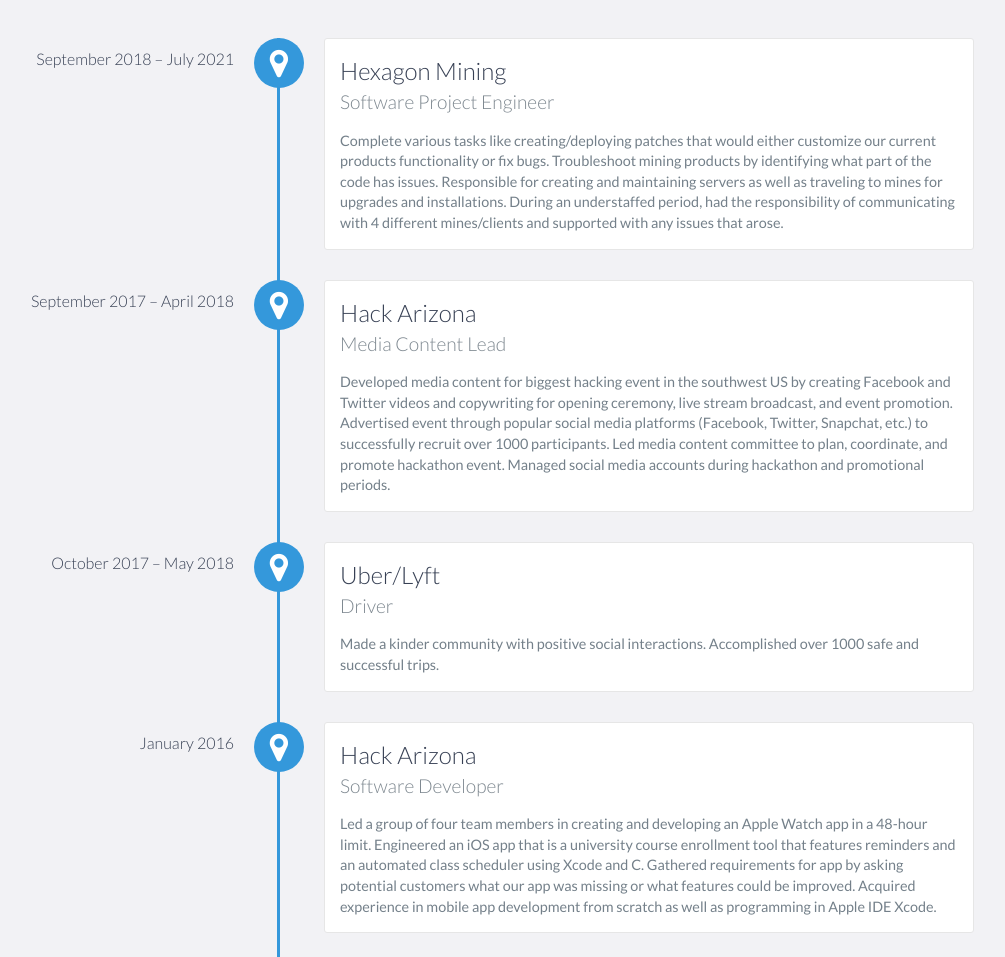
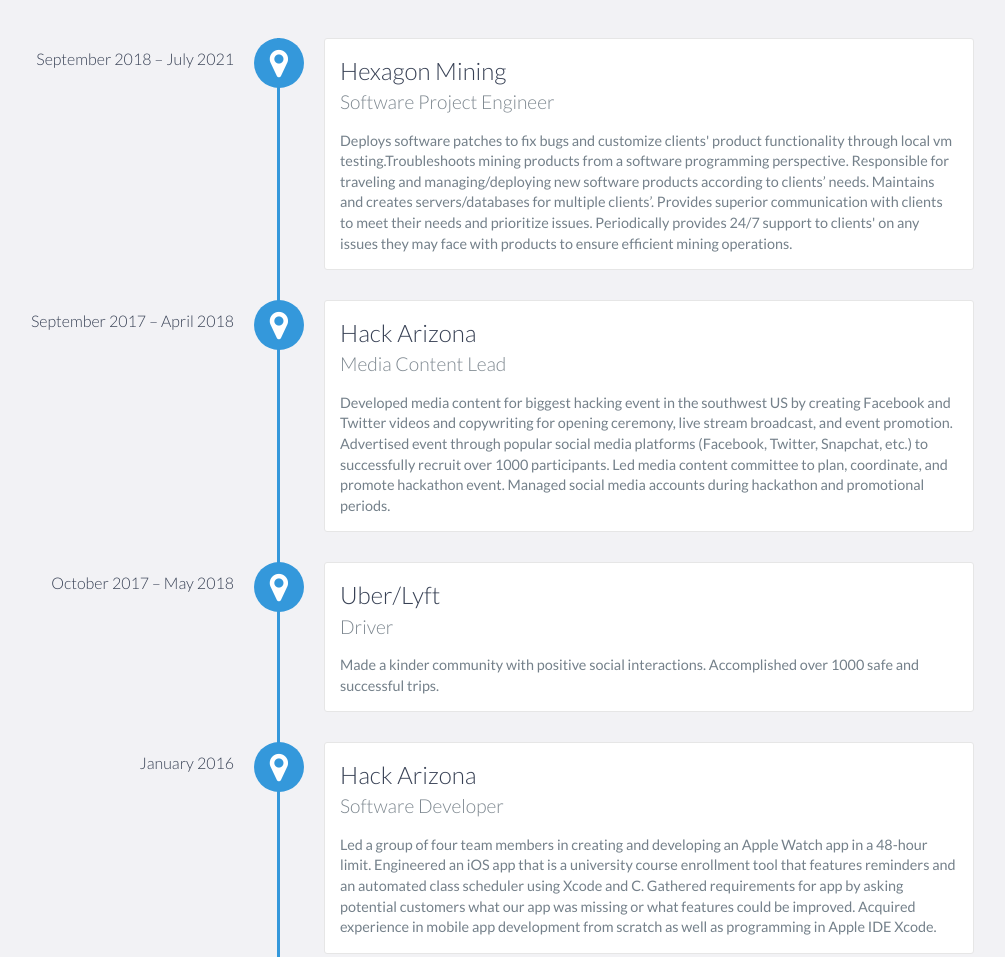
Before and after one commit to eddyvalen/eddyvalen.github.io, a website: page index.html in a window 1280 px wide. Shown: the part 1320-2277 px from the top of the page, without its empty margins (166-1171 px from the left). Drawn offline with nearby package versions, Linux system fonts and the light colour scheme.

Commit message:
Update index.html

```diff
--- a/index.html
+++ b/index.html
@@ -89,7 +89,7 @@
                 <h3>Hexagon Mining</h3>
                 <h4>Software Project Engineer</h4>
                 <p>
-		   Complete various tasks like creating/deploying patches that would either customize our current products functionality or fix bugs. Troubleshoot mining products by identifying what part of the code has issues. Responsible for creating and maintaining servers as well as traveling to mines for upgrades and installations. During an understaffed period, had the responsibility of communicating with 4 different mines/clients and supported with any issues that arose.                 </p>
+		  Deploys software patches to fix bugs and customize clients' product functionality through local vm testing.Troubleshoots mining products from a software programming perspective. Responsible for traveling and managing/deploying new software products according to clients’ needs. Maintains and creates servers/databases for multiple clients’. Provides superior communication with clients to meet their needs and prioritize issues. Periodically provides 24/7 support to clients' on any issues they may face with products to ensure efficient mining operations. </p>
             	</p>
 	    </div>
 
```
